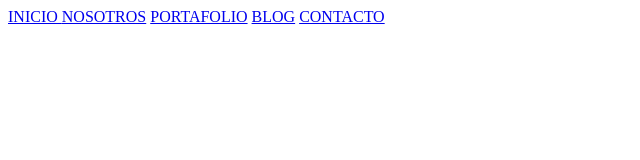
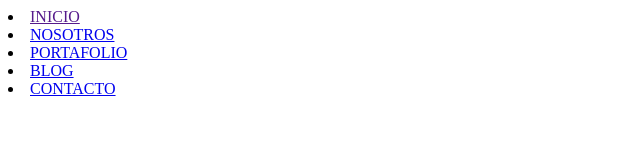
Before and after one commit to CarlosBarrantes1/referencias, a plain HTML site: page index.html in a window 1280 px wide. Shown: the whole page, without its empty margins (0-640 px from the left). Drawn offline with Linux system fonts and the light colour scheme.

Commit message:
segunda_modificacion

```diff
--- a/index.html
+++ b/index.html
@@ -6,10 +6,13 @@
     <title>Document</title>
 </head>
 <body>
- <a href="inicio.html" target="_blank" >INICIO </a>
- <a href="nosotros.html"target="_blank" >NOSOTROS</a>
- <a href="portafolio.html">PORTAFOLIO</a>
- <a href="blog.html">BLOG</a>
- <a href="contacto.html">CONTACTO</a>
+    <nav>
+    <li><a href="">INICIO </a></li>
+    <li><a href="nosotros.html">NOSOTROS</a></li>
+    <li><a href="portafolio.html">PORTAFOLIO</a></li>
+    <li><a href="blog.html">BLOG</a></li>
+    <li><a href="contacto.html">CONTACTO</a></li>
+    </nav>
+
 </body>
 </html>
```
Also changed, not shown: blog.html (+7 -0 lines), contacto.html (+7 -0 lines), inicio.html (deleted, +0 -11 lines), nosotros.html (+7 -0 lines), portafolio.html (+7 -0 lines).
